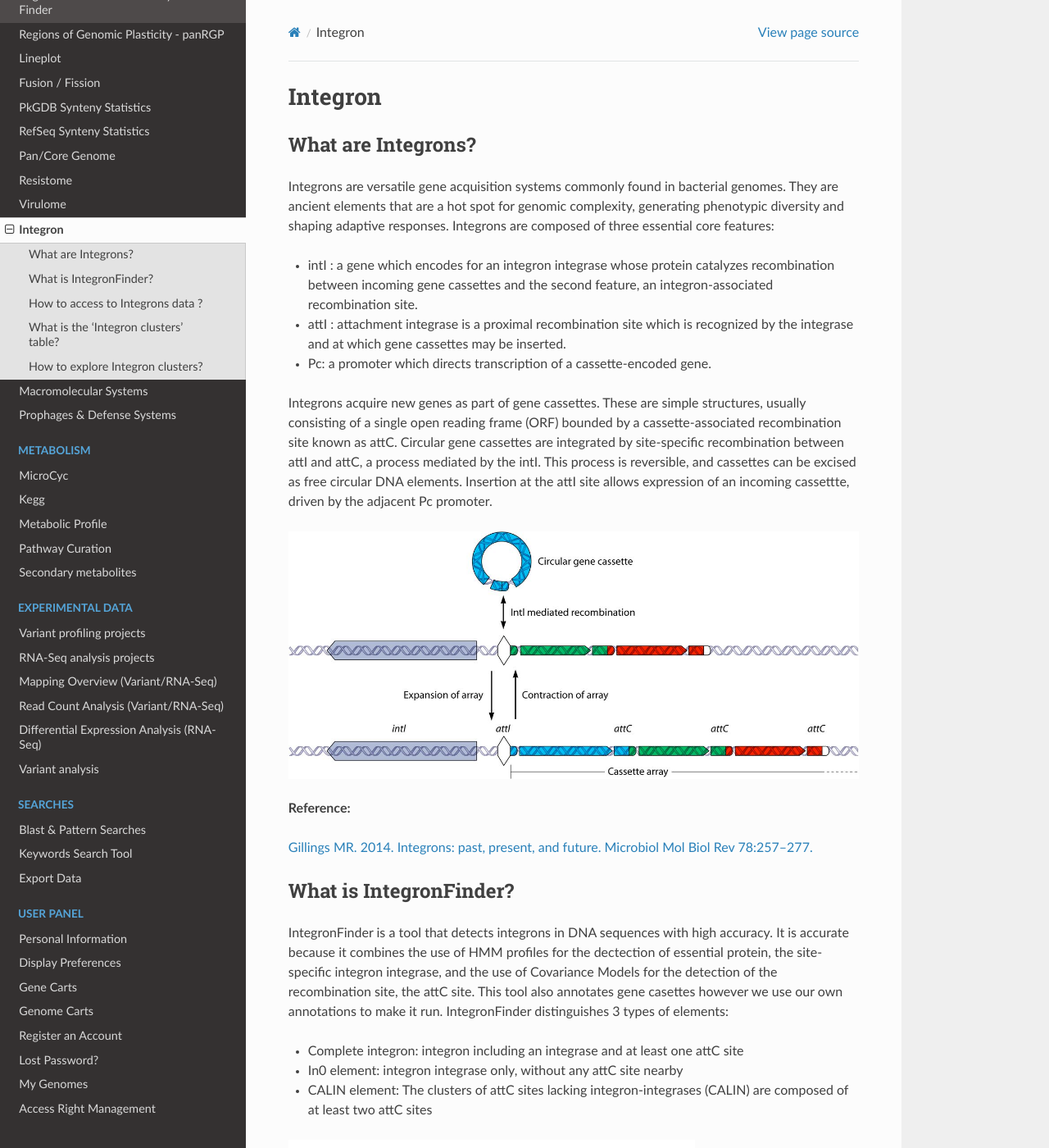
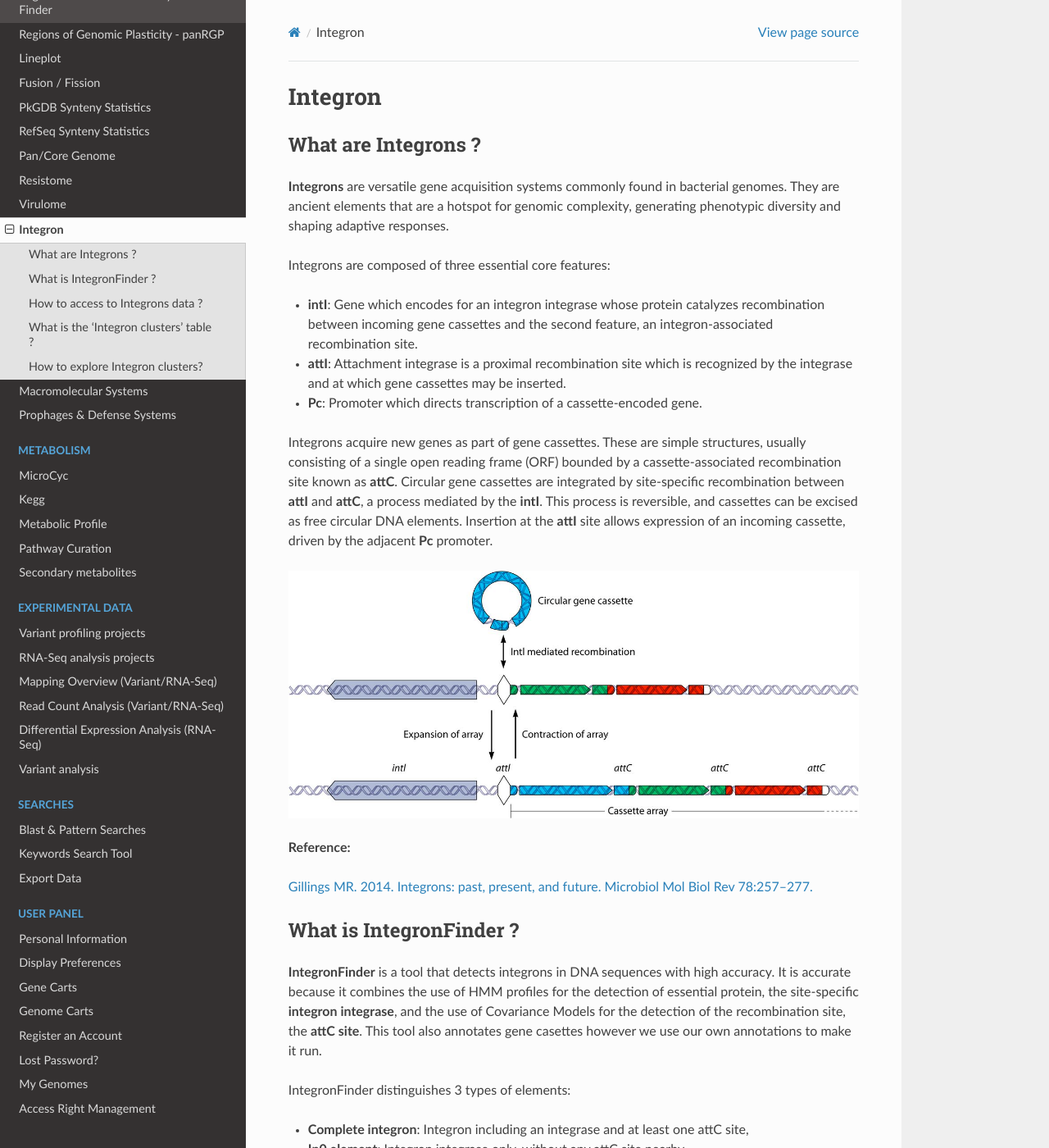
Before and after one commit to labgem/microscope-user-doc, a Sphinx documentation site: the page built from docs/content/compgenomics/integron.rst, in a window 1280 px wide and 1400 px high. Shown: the whole window at 82% size. Built offline with Sphinx 7.4.7 and the Read the Docs theme 2.0.0, drawn with Linux system fonts in a browser that asks for light colours; formulas are drawn with MathJax 3; some of the changed text lies outside the part shown.

Commit message:
[#10349] Style and misprints.

```diff
--- a/docs/content/compgenomics/integron.rst
+++ b/docs/content/compgenomics/integron.rst
@@ -1,66 +1,66 @@
 .. _integron:
 
-######################
+########
 Integron
-######################
+########
 
-What are Integrons?
--------------------------------------------------------
+What are Integrons ?
+--------------------
 
-Integrons are versatile gene acquisition systems commonly found in bacterial genomes. They are ancient elements that are a hot spot for genomic complexity, generating phenotypic diversity and shaping adaptive responses.
+**Integrons** are versatile gene acquisition systems commonly found in bacterial genomes. They are ancient elements that are a hotspot for genomic complexity, generating phenotypic diversity and shaping adaptive responses.
+
 Integrons are composed of three essential core features:
 
-•	intI : a gene which encodes for an integron integrase whose protein catalyzes recombination between incoming gene cassettes and the second feature, an integron-associated recombination site.
-•	attI : attachment integrase is a proximal recombination site which is recognized by the integrase and at which gene cassettes may be inserted.
-•	Pc: a promoter which directs transcription of a cassette-encoded gene.
+* **intI**: Gene which encodes for an integron integrase whose protein catalyzes recombination between incoming gene cassettes and the second feature, an integron-associated recombination site.
+* **attI**: Attachment integrase is a proximal recombination site which is recognized by the integrase and at which gene cassettes may be inserted.
+* **Pc**: Promoter which directs transcription of a cassette-encoded gene.
 
-Integrons acquire new genes as part of gene cassettes. These are simple structures, usually consisting of a single open reading frame (ORF) bounded by a cassette-associated recombination site known as attC.
-Circular gene cassettes are integrated by site-specific recombination between attI and attC, a process mediated by the intI. This process is reversible, and cassettes can be excised as free circular DNA elements.
-Insertion at the attI site allows expression of an incoming cassettte, driven by the adjacent Pc promoter.
-
+Integrons acquire new genes as part of gene cassettes. These are simple structures, usually consisting of a single open reading frame (ORF) bounded by a cassette-associated recombination site known as **attC**.
+Circular gene cassettes are integrated by site-specific recombination between **attI** and **attC**, a process mediated by the **intI**. This process is reversible, and cassettes can be excised as free circular DNA elements.
+Insertion at the **attI** site allows expression of an incoming cassette, driven by the adjacent **Pc** promoter.
 
 .. image:: img/integronfunctionning.png
 
 **Reference:**
 
-`Gillings MR. 2014. Integrons: past, present, and future. Microbiol Mol Biol Rev 78:257–277. <https://www.ncbi.nlm.nih.gov/pubmed/24847022>`_
+`Gillings MR. 2014. Integrons: past, present, and future. Microbiol Mol Biol Rev 78:257–277. <https://doi.org/10.1128/mmbr.00056-13>`_
 
 
-What is IntegronFinder?
--------------------------------------------------------
+What is IntegronFinder ?
+------------------------
 
-IntegronFinder is a tool that detects integrons in DNA sequences with high accuracy. It is accurate because it combines the use of HMM profiles for the dectection of essential protein, the site-specific integron integrase, and the use of Covariance Models for the detection of the recombination site, the attC site.
+**IntegronFinder** is a tool that detects integrons in DNA sequences with high accuracy. It is accurate because it combines the use of HMM profiles for the detection of essential protein, the site-specific **integron integrase**, and the use of Covariance Models for the detection of the recombination site, the **attC site**.
 This tool also annotates gene casettes however we use our own annotations to make it run.
+
 IntegronFinder distinguishes 3 types of elements:
 
-* Complete integron: integron including an integrase and at least one attC site
-* In0 element: integron integrase only, without any attC site nearby
-* CALIN element: The clusters of attC sites lacking integron-integrases (CALIN) are composed of at least two attC sites
+* **Complete integron**: Integron including an integrase and at least one attC site,
+* **In0 element**: Integron integrase only, without any attC site nearby,
+* **CALIN (Clusters of AttC sites Lacking integron-INtegrases) element**: CALIN are composed of at least two attC sites.
 
 .. image:: img/IFelements.png
 
-Know more about `IntegronFinder <http://integronfinder.readthedocs.io/en/latest/>`_
+Know more about `IntegronFinder <http://integronfinder.readthedocs.io/en/latest/>`_.
 
 **Reference:**
+
 `Cury J. et al. 2016. Identification and analysis of integrons and cassette arrays in bacterial genomes Nucleic Acids Research ; [PMID 27130947] <http://www.ncbi.nlm.nih.gov/pubmed/27130947>`_
 
 
-
 How to access to Integrons data ?
--------------------------------------------------------
+---------------------------------
 
 IntegronFinder predictions are available through the **Comparative Genomics** section, in the main navigation menu.
 
 
-What is the 'Integron clusters' table?
---------------------------------------------------------
+What is the 'Integron clusters' table ?
+---------------------------------------
 
 This table enumerates all integron clusters predicted for the selected organism and its replicons.
 
 .. image:: img/integronFinder_prediction.png
 
 
-
 How to explore Integron clusters?
 --------------------------------------------------------
 
```
Also changed, not shown: docs/content/compgenomics/integroncluster.rst (+20 -7 lines), docs/content/mage/info.rst (+18 -17 lines).
